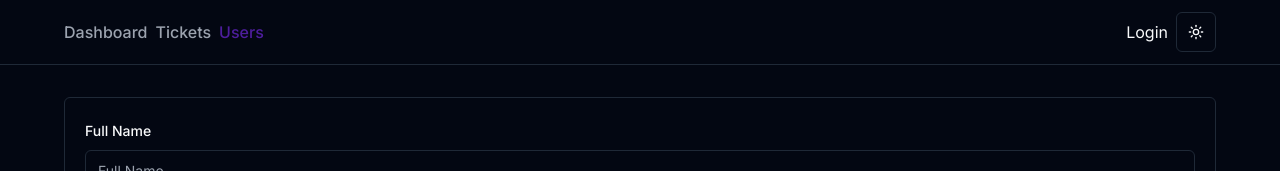
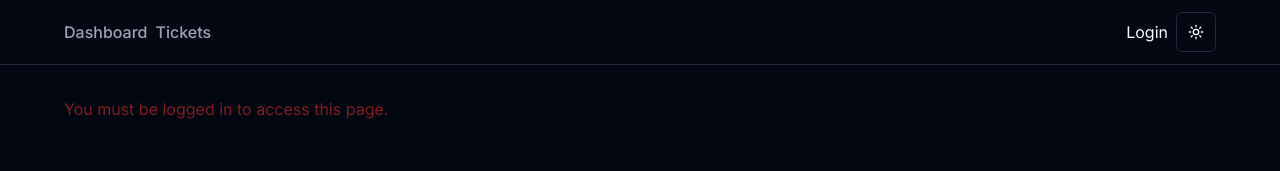
Before and after one commit to arvinbuid/ticketing-app, a Next.js app: page /users in a window 1280 px wide. Shown: the top 171 px of the page. Built offline with nearby package versions, Linux system fonts and the light colour scheme; no server answers; the database is empty.

Commit message:
Display conditionally in the navigation and protect the Users Page based of current session if it a normal user or an admin.

```diff
--- a/app/users/[id]/page.tsx
+++ b/app/users/[id]/page.tsx
@@ -1,11 +1,23 @@
+import options from '@/app/api/auth/[...nextauth]/options';
 import UserForm from '@/components/UserForm';
 import prisma from '@/prisma/db';
+import { getServerSession } from 'next-auth';
 
 interface EditUserProps {
   params: { id: string };
 }
 
 export default async function EditUser({ params }: EditUserProps) {
+  const session = await getServerSession(options);
+
+  if (session?.user.role !== 'ADMIN') {
+    return (
+      <p className="text-destructive">
+        You must be logged in to access this page.
+      </p>
+    );
+  }
+
   const user = await prisma?.user.findUnique({
     where: { id: parseInt(params.id) },
   });
--- a/app/users/page.tsx
+++ b/app/users/page.tsx
@@ -1,8 +1,20 @@
 import UserForm from '@/components/UserForm';
 import DataTable from './DataTable';
 import prisma from '@/prisma/db';
+import { getServerSession } from 'next-auth';
+import options from '../api/auth/[...nextauth]/options';
 
 export default async function Users() {
+  const session = await getServerSession(options);
+
+  if (session?.user.role !== 'ADMIN') {
+    return (
+      <p className="text-destructive">
+        You must be logged in to access this page.
+      </p>
+    );
+  }
+
   const users = await prisma.user.findMany();
   return (
     <div>
--- a/components/MainNav.tsx
+++ b/components/MainNav.tsx
@@ -9,7 +9,7 @@ export default async function MainNav() {
 
   return (
     <section className="flex justify-between">
-      <MainNavLinks />
+      <MainNavLinks role={session?.user.role} />
 
       <div className="flex items-center gap-2">
         {session ? (
--- a/components/MainNavLinks.tsx
+++ b/components/MainNavLinks.tsx
@@ -3,18 +3,20 @@
 import Link from 'next/link';
 import { usePathname } from 'next/navigation';
 
-export default function MainNavLinks() {
+export default function MainNavLinks({ role }: { role?: string }) {
   const links = [
-    { label: 'Dashboard', href: '/' },
-    { label: 'Tickets', href: '/tickets' },
-    { label: 'Users', href: '/users' },
+    { label: 'Dashboard', href: '/', adminOnly: false },
+    { label: 'Tickets', href: '/tickets', adminOnly: false },
+    { label: 'Users', href: '/users', adminOnly: true },
   ];
 
   const currentPath = usePathname();
 
   return (
     <div className="flex items-center gap-2">
-      {links.map((link) => (
+      {links
+        .filter((link) => !link.adminOnly || role === 'ADMIN')
+        .map((link) => (
           <Link
             key={link.label}
             href={link.href}
--- a/components/TicketForm.tsx
+++ b/components/TicketForm.tsx
@@ -160,7 +160,7 @@ export default function TicketForm({ ticket }: TicketFormProps) {
           </Button>
         </form>
       </Form>
-      <p className="text-destructive">{error}</p>
+      <p className="text-destructive mt-3">{error}</p>
     </div>
   );
 }
--- a/components/UserForm.tsx
+++ b/components/UserForm.tsx
@@ -153,7 +153,7 @@ export default function UserForm({ user }: UserFormProps) {
           </Button>
         </form>
       </Form>
-      <p className="text-destructive">{error}</p>
+      <p className="text-destructive mt-3">{error}</p>
     </div>
   );
 }
```
Lines whose indentation alone changed are shown as unchanged.
